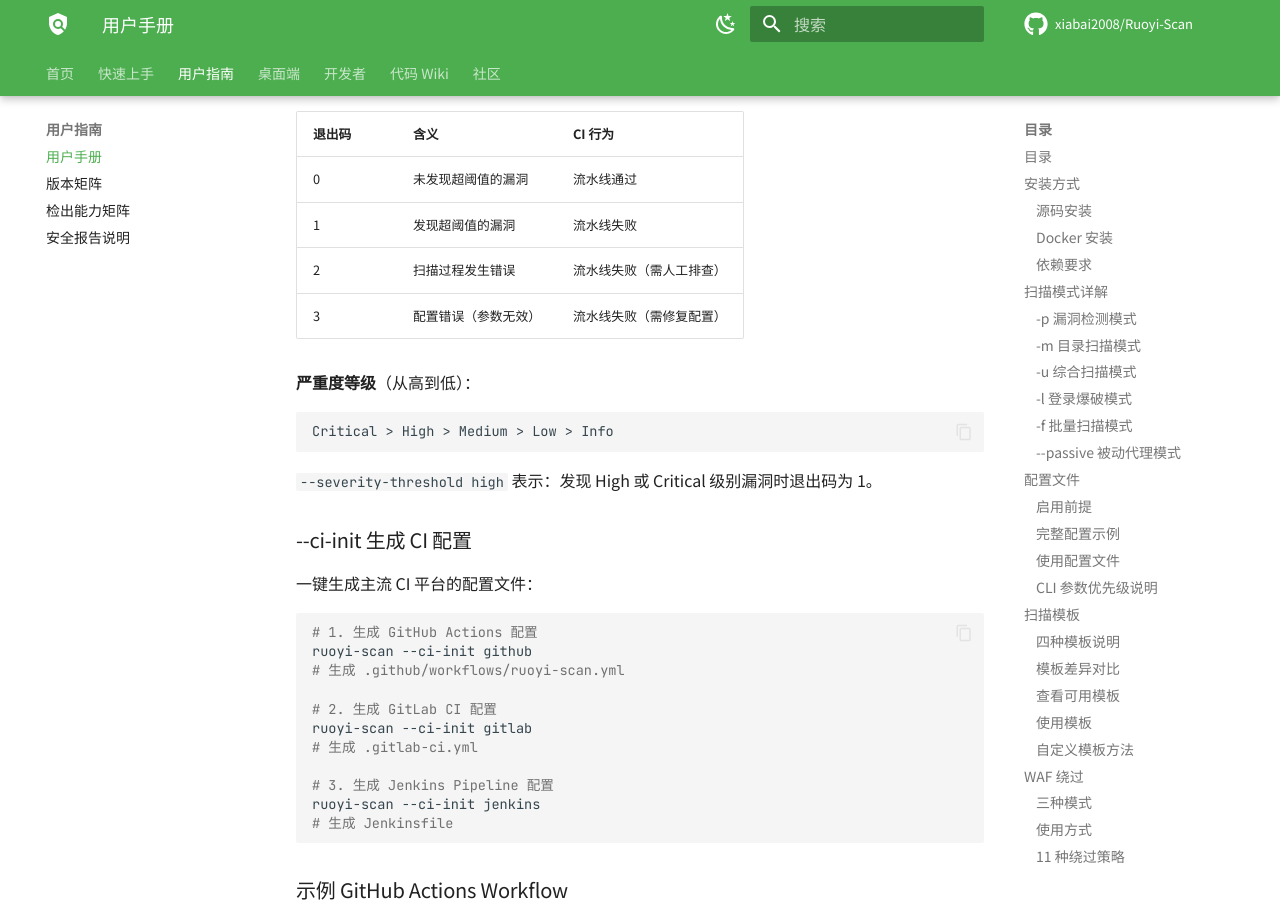
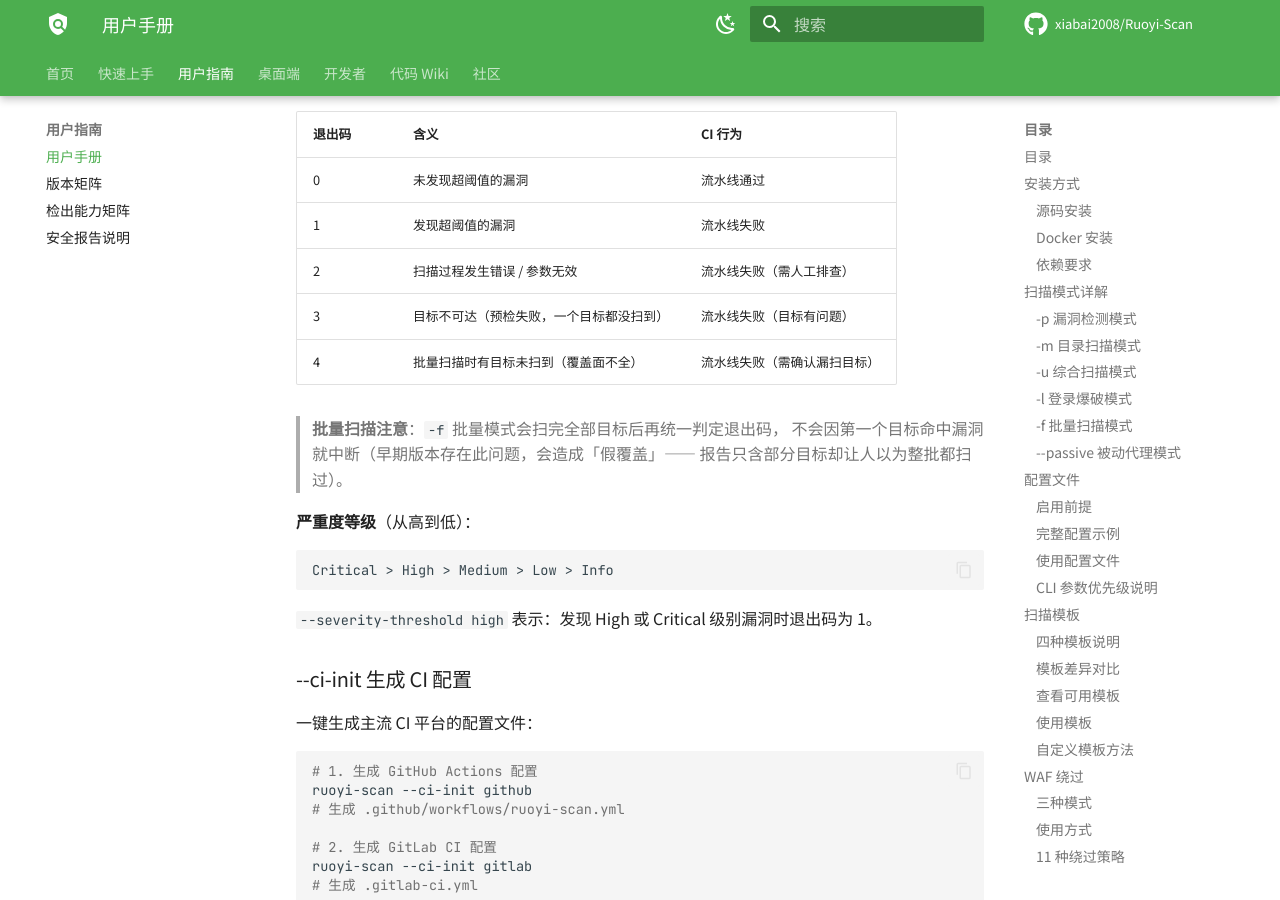
Before and after one commit to xiabai2008/ruoyi-scan, an MkDocs documentation site: the page built from docs/usage.md, in a window 1280 px wide and 900 px high, scrolled down 33032 px. Built offline with MkDocs 1.6.1 and Material for MkDocs 9.7.7, drawn with Linux system fonts in a browser that asks for light colours; comment, search, counter and statistics services are not loaded; some of the changed text lies outside the part shown.

Commit message:
docs: 同步退出码语义与 CHANGELOG（0/1/2/3/4 五种）
- docs/usage.md：修正「3 = 配置错误」的错误表述（配置错误是 2，3 是目标不可达），
  补 4 = 批量覆盖面不全；补充批量模式统一判定退出码的说明
- docs/promo/ruoyi-scan-command-manual.txt：退出码段补全 2/4 并说明批量不中断
- CHANGELOG.md：Unreleased 记录本次安全默认值、退出码语义、依赖门禁等改动

```diff
--- a/docs/promo/ruoyi-scan-command-manual.txt
+++ b/docs/promo/ruoyi-scan-command-manual.txt
@@ -662,9 +662,12 @@
 
     0     扫描完成且未触发阈值
     1     扫描发现达到 --severity-threshold 的确认漏洞（仅 --ci 模式）
-    3     目标不可达（扫描前预检失败）
+    2     参数无效 / 扫描过程异常
+    3     目标不可达（扫描前预检失败，一个目标都没扫到）
+    4     批量扫描时有目标未扫到（覆盖面不全，需人工确认漏扫目标）
 
     非 CI 模式下即使发现漏洞也返回 0，避免手工执行被误判为失败。
+    批量模式（-f）会扫完全部目标后统一判定，不会因首个目标命中漏洞而中断。
 
 
 ===============================================================================
--- a/docs/usage.md
+++ b/docs/usage.md
@@ -230,7 +230,7 @@ ruoyi-scan -p http://target:8080/ --logic-scan
 **输出说明**：
 - 实时输出至 stdout：每个 POC 的执行结果（CONFIRMED/SAFE/UNKNOWN）；stderr 只有运行期 WARNING/调试日志
 - 退出码：普通扫描 0 = 扫描完成（无论是否发现漏洞）；`--ci` 模式 0=通过 / 1=发现超阈值漏洞 / 2=扫描异常；
-  参数错误 = 2；目标不可达（预检失败）= 3（`EXIT_UNREACHABLE`）
+  参数错误 = 2；目标不可达（预检失败）= 3（`EXIT_UNREACHABLE`）；批量部分目标未扫到 = 4（`EXIT_PARTIAL`）
 - 报告文件：根据 `--report` 与 `--report-format` 生成到指定目录
 - 三态纪律：`SAFE` 必须带判定证据；插件返回空证据的 SAFE 会被统一降级为 `UNKNOWN`（不可复核的结论不冒充"确认不存在"）
 
@@ -1462,8 +1462,13 @@ ruoyi-scan -p http://target:8080/ --ci --template quick --report-format sarif
 |--------|------|---------|
 | 0 | 未发现超阈值的漏洞 | 流水线通过 |
 | 1 | 发现超阈值的漏洞 | 流水线失败 |
-| 2 | 扫描过程发生错误 | 流水线失败（需人工排查） |
-| 3 | 配置错误（参数无效） | 流水线失败（需修复配置） |
+| 2 | 扫描过程发生错误 / 参数无效 | 流水线失败（需人工排查） |
+| 3 | 目标不可达（预检失败，一个目标都没扫到） | 流水线失败（目标有问题） |
+| 4 | 批量扫描时有目标未扫到（覆盖面不全） | 流水线失败（需确认漏扫目标） |
+
+> **批量扫描注意**：`-f` 批量模式会扫完全部目标后再统一判定退出码，
+> 不会因第一个目标命中漏洞就中断（早期版本存在此问题，会造成「假覆盖」——
+> 报告只含部分目标却让人以为整批都扫过）。
 
 **严重度等级**（从高到低）：
 
```
Also changed, not shown: CHANGELOG.md (+12 -0 lines).
